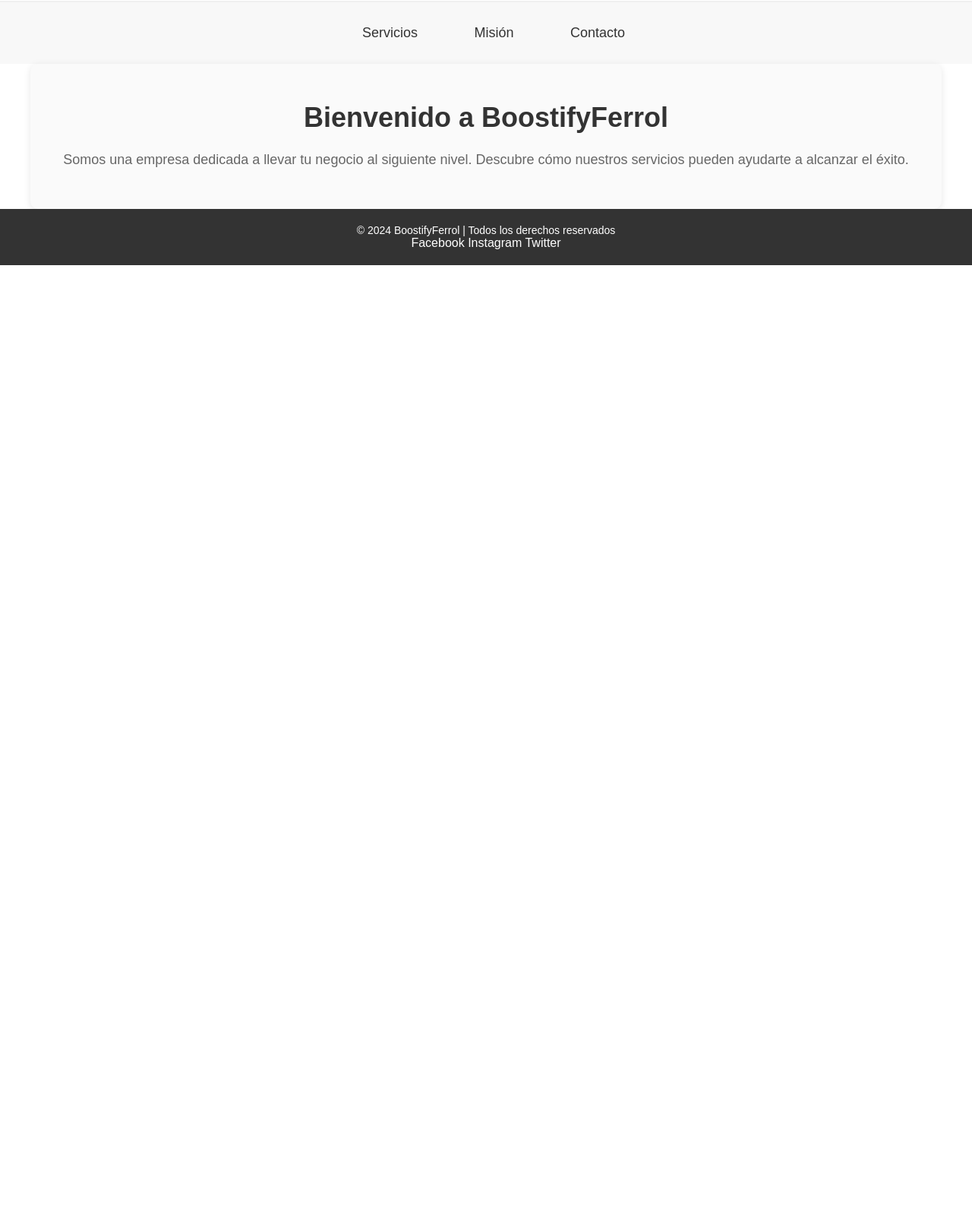
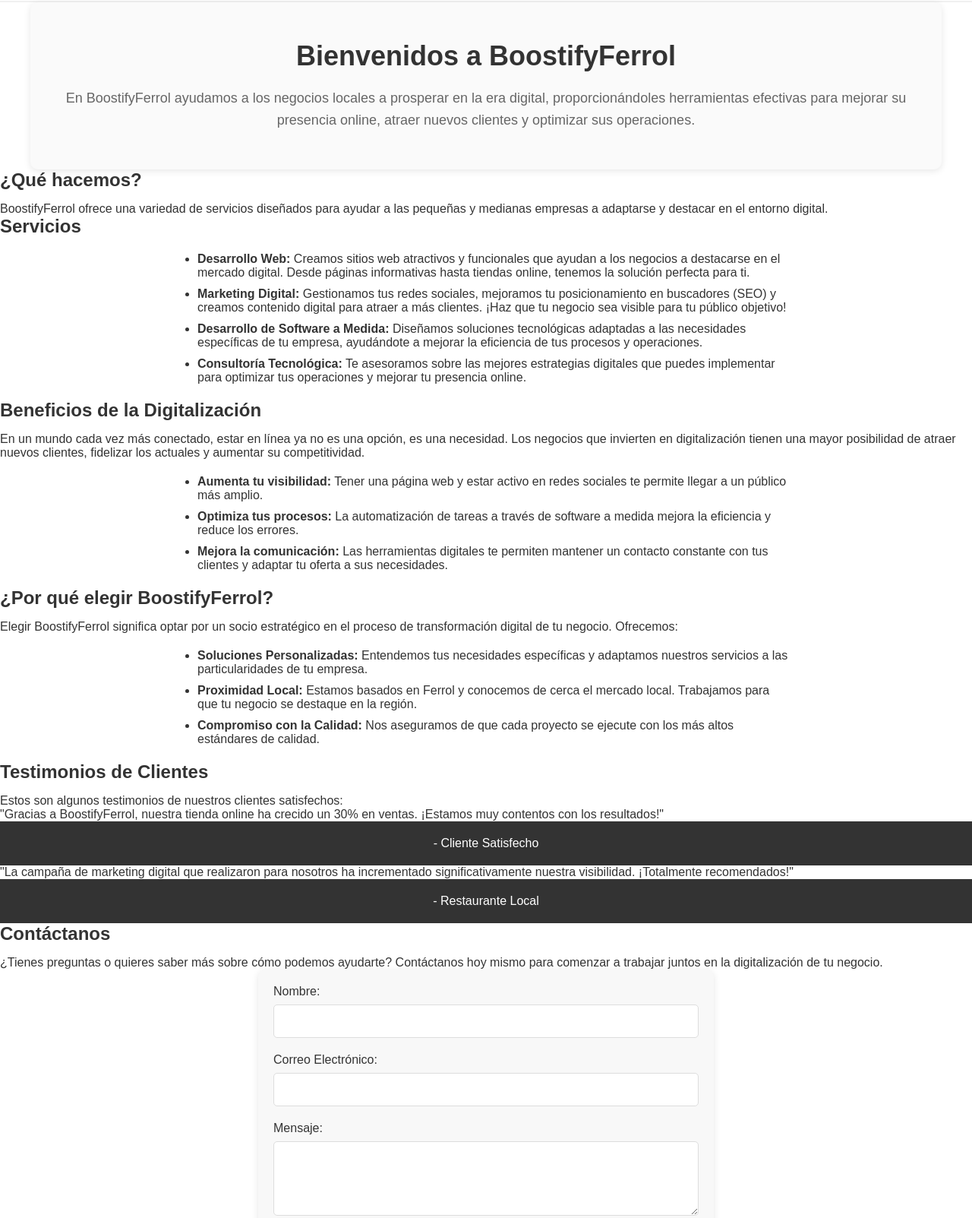
Before and after one commit to santiagomorrisb/boostifyferrol, a plain HTML site: page index.html in a window 1280 px wide. Shown: the part 93-1696 px from the top of the page at 76% size. Before the commit the page ends 800 px from the top, so only its background shows below. Drawn offline with Linux system fonts and the light colour scheme.

Commit message:
Add files via upload

```diff
--- a/index.html
+++ b/index.html
@@ -3,38 +3,95 @@
 <head>
     <meta charset="UTF-8">
     <meta name="viewport" content="width=device-width, initial-scale=1.0">
-    <title>BoostifyFerrol</title>
+    <title>BoostifyFerrol - Impulsa tu Negocio Digitalmente</title>
     <link rel="stylesheet" href="styles.css">
-    <link rel="icon" href="logo.png" type="image/png">
 </head>
 <body>
+
     <header>
         <div class="header-content">
             <a href="index.html"><img src="logo.png" alt="BoostifyFerrol Logo" class="logo"></a>
             <a href="index.html"><img src="boostifylogo_texto_nombre.png" alt="BoostifyFerrol Texto" class="logo-text"></a>
         </div>
     </header>
-    <nav>
-        <ul>
-            <li><a href="servicios.html">Servicios</a></li>
-            <li><a href="mision.html">Misión</a></li>
-            <li><a href="contacto.html">Contacto</a></li>
-        </ul>
-    </nav>
-    <main class="main-content">
-        <section class="intro fade-in">
-            <h1>Bienvenido a BoostifyFerrol</h1>
-            <p>Somos una empresa dedicada a llevar tu negocio al siguiente nivel. Descubre cómo nuestros servicios pueden ayudarte a alcanzar el éxito.</p>
+
+    <main>
+        <section class="intro">
+            <h1>Bienvenidos a BoostifyFerrol</h1>
+            <p>En BoostifyFerrol ayudamos a los negocios locales a prosperar en la era digital, proporcionándoles herramientas efectivas para mejorar su presencia online, atraer nuevos clientes y optimizar sus operaciones.</p>
+        </section>
+
+        <section>
+            <h2>¿Qué hacemos?</h2>
+            <p>BoostifyFerrol ofrece una variedad de servicios diseñados para ayudar a las pequeñas y medianas empresas a adaptarse y destacar en el entorno digital.</p>
+        </section>
+
+        <section>
+            <h2>Servicios</h2>
+            <ul>
+                <li><strong>Desarrollo Web:</strong> Creamos sitios web atractivos y funcionales que ayudan a los negocios a destacarse en el mercado digital. Desde páginas informativas hasta tiendas online, tenemos la solución perfecta para ti.</li>
+                <li><strong>Marketing Digital:</strong> Gestionamos tus redes sociales, mejoramos tu posicionamiento en buscadores (SEO) y creamos contenido digital para atraer a más clientes. ¡Haz que tu negocio sea visible para tu público objetivo!</li>
+                <li><strong>Desarrollo de Software a Medida:</strong> Diseñamos soluciones tecnológicas adaptadas a las necesidades específicas de tu empresa, ayudándote a mejorar la eficiencia de tus procesos y operaciones.</li>
+                <li><strong>Consultoría Tecnológica:</strong> Te asesoramos sobre las mejores estrategias digitales que puedes implementar para optimizar tus operaciones y mejorar tu presencia online.</li>
+            </ul>
+        </section>
+
+        <section>
+            <h2>Beneficios de la Digitalización</h2>
+            <p>En un mundo cada vez más conectado, estar en línea ya no es una opción, es una necesidad. Los negocios que invierten en digitalización tienen una mayor posibilidad de atraer nuevos clientes, fidelizar los actuales y aumentar su competitividad.</p>
+            <ul>
+                <li><strong>Aumenta tu visibilidad:</strong> Tener una página web y estar activo en redes sociales te permite llegar a un público más amplio.</li>
+                <li><strong>Optimiza tus procesos:</strong> La automatización de tareas a través de software a medida mejora la eficiencia y reduce los errores.</li>
+                <li><strong>Mejora la comunicación:</strong> Las herramientas digitales te permiten mantener un contacto constante con tus clientes y adaptar tu oferta a sus necesidades.</li>
+            </ul>
+        </section>
+
+        <section>
+            <h2>¿Por qué elegir BoostifyFerrol?</h2>
+            <p>Elegir BoostifyFerrol significa optar por un socio estratégico en el proceso de transformación digital de tu negocio. Ofrecemos:</p>
+            <ul>
+                <li><strong>Soluciones Personalizadas:</strong> Entendemos tus necesidades específicas y adaptamos nuestros servicios a las particularidades de tu empresa.</li>
+                <li><strong>Proximidad Local:</strong> Estamos basados en Ferrol y conocemos de cerca el mercado local. Trabajamos para que tu negocio se destaque en la región.</li>
+                <li><strong>Compromiso con la Calidad:</strong> Nos aseguramos de que cada proyecto se ejecute con los más altos estándares de calidad.</li>
+            </ul>
+        </section>
+
+        <section>
+            <h2>Testimonios de Clientes</h2>
+            <p>Estos son algunos testimonios de nuestros clientes satisfechos:</p>
+            <div class="testimonials">
+                <blockquote>
+                    <p>"Gracias a BoostifyFerrol, nuestra tienda online ha crecido un 30% en ventas. ¡Estamos muy contentos con los resultados!"</p>
+                    <footer>- Cliente Satisfecho</footer>
+                </blockquote>
+                <blockquote>
+                    <p>"La campaña de marketing digital que realizaron para nosotros ha incrementado significativamente nuestra visibilidad. ¡Totalmente recomendados!"</p>
+                    <footer>- Restaurante Local</footer>
+                </blockquote>
+            </div>
+        </section>
+
+        <section>
+            <h2>Contáctanos</h2>
+            <p>¿Tienes preguntas o quieres saber más sobre cómo podemos ayudarte? Contáctanos hoy mismo para comenzar a trabajar juntos en la digitalización de tu negocio.</p>
+            <form action="#" method="post">
+                <label for="name">Nombre:</label>
+                <input type="text" id="name" name="name" required>
+
+                <label for="email">Correo Electrónico:</label>
+                <input type="email" id="email" name="email" required>
+
+                <label for="message">Mensaje:</label>
+                <textarea id="message" name="message" rows="4" required></textarea>
+
+                <button type="submit">Enviar</button>
+            </form>
         </section>
     </main>
-    <footer class="hidden-footer">
-        <p>&copy; 2024 BoostifyFerrol | Todos los derechos reservados</p>
-        <div class="social-icons">
-            <a href="#">Facebook</a>
-            <a href="#">Instagram</a>
-            <a href="#">Twitter</a>
-        </div>
+
+    <footer>
+        <p>&copy; 2024 BoostifyFerrol - Todos los derechos reservados</p>
     </footer>
-    <script src="script.js"></script>
+
 </body>
 </html>
```
Also changed, not shown: contacto.html (+21 -4 lines).
